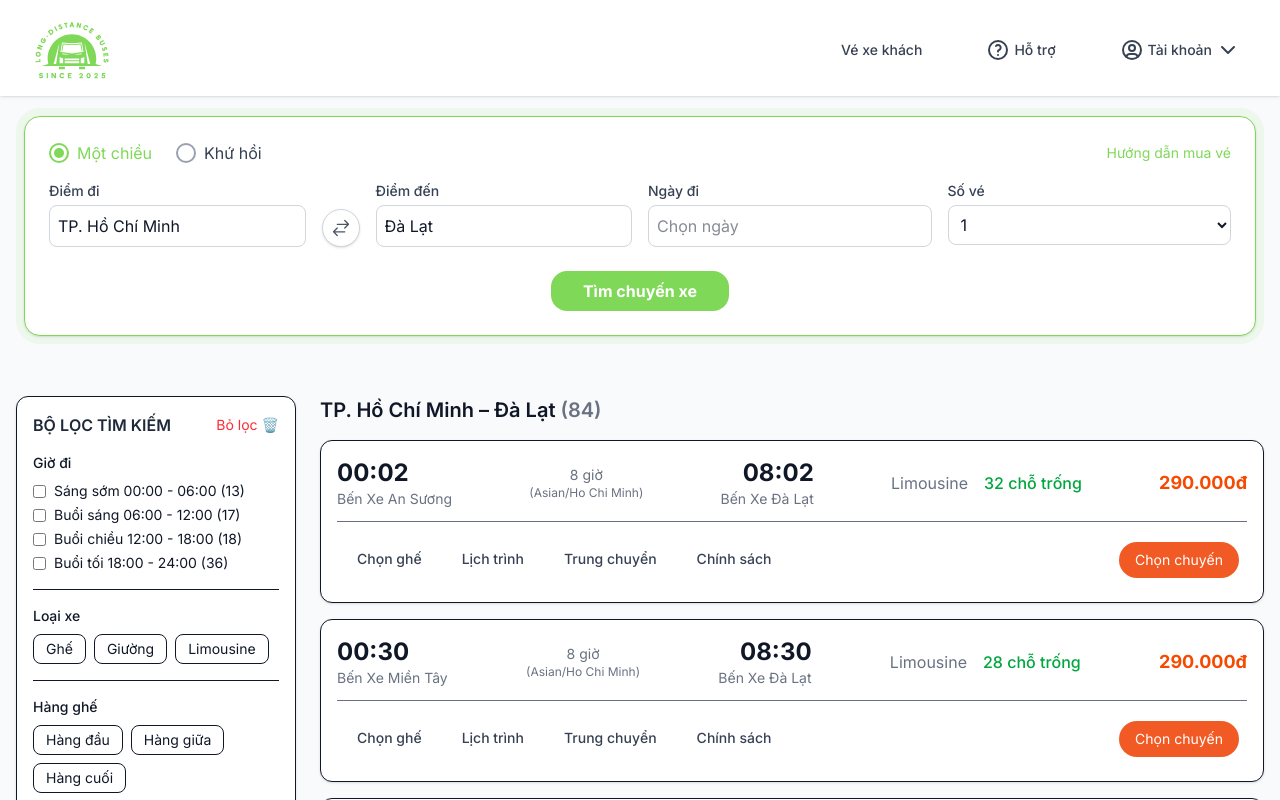
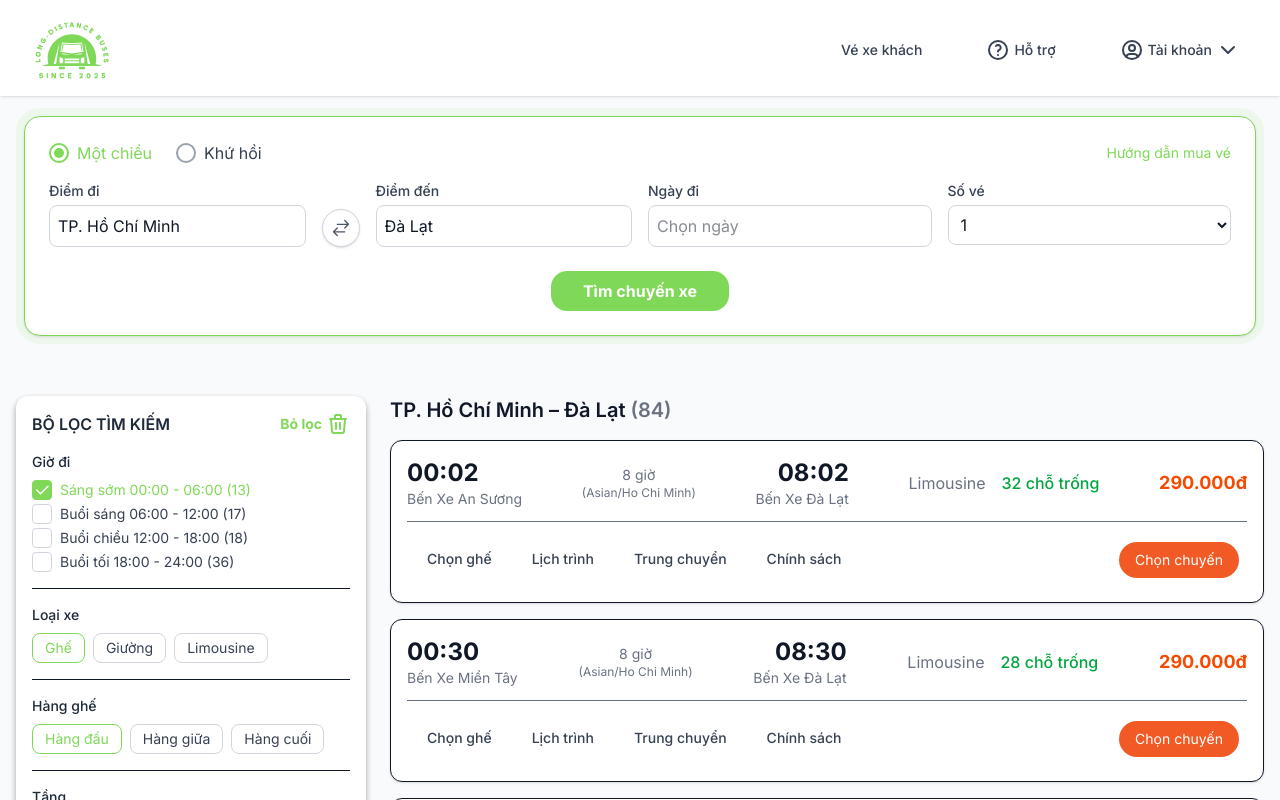
Before and after one commit to tranlinh102/front-coach-ticket-booking, a Next.js app: page /search in a window 1280 px wide. Shown: the top 800 px of the page. Built offline with nearby package versions, Linux system fonts and the light colour scheme.

Commit message:
20/10 10h39 done searchfilter

```diff
--- a/app/(user)/search/page.tsx
+++ b/app/(user)/search/page.tsx
@@ -1,4 +1,4 @@
-import SearchFilter from "@/components/pages/TicketSearch/SearchFilter";
+import SearchFilter from "@/components/pages/TicketSearch/SearchFilter/SearchFilter";
 import SearchTicketForm from "@/components/pages/TicketSearch/SearchTicketForm";
 import TripCard from "@/components/pages/TicketSearch/TripCard";
 
@@ -43,7 +43,7 @@ export default function SearchPage() {
     <div className="space-y-12">
       <SearchTicketForm />
 
-      <div className="max-w-7xl mx-auto py-10 px-4 grid grid-cols-1 md:grid-cols-[280px_1fr] gap-6">
+      <div className="max-w-7xl mx-auto py-10 px-4 grid grid-cols-1 md:grid-cols-[350px_1fr] gap-6">
         {/* Bộ lọc */}
         <SearchFilter />
 
--- a/components/pages/TicketSearch/SearchFilter.tsx
+++ /dev/null
@@ -1,83 +0,0 @@
-export default function SearchFilter() {
-  return (
-    <aside className="bg-white rounded-xl shadow-sm border p-4">
-      <div className="flex justify-between items-center mb-4">
-        <h3 className="font-semibold text-gray-800">BỘ LỌC TÌM KIẾM</h3>
-        <button className="text-red-500 text-sm hover:underline flex items-center gap-1">
-          Bỏ lọc 🗑️
-        </button>
-      </div>
-
-      <div className="space-y-4 text-sm">
-        {/* Giờ đi */}
-        <div>
-          <h4 className="font-medium mb-2">Giờ đi</h4>
-          <div className="space-y-1">
-            {[
-              "Sáng sớm 00:00 - 06:00 (13)",
-              "Buổi sáng 06:00 - 12:00 (17)",
-              "Buổi chiều 12:00 - 18:00 (18)",
-              "Buổi tối 18:00 - 24:00 (36)",
-            ].map((label, i) => (
-              <label key={i} className="flex items-center gap-2">
-                <input type="checkbox" className="accent-[#7FD858]" />
-                {label}
-              </label>
-            ))}
-          </div>
-        </div>
-
-        <hr />
-
-        {/* Loại xe */}
-        <div>
-          <h4 className="font-medium mb-2">Loại xe</h4>
-          <div className="flex flex-wrap gap-2">
-            {["Ghế", "Giường", "Limousine"].map((type) => (
-              <button
-                key={type}
-                className="px-3 py-1 border rounded-lg hover:bg-gray-50"
-              >
-                {type}
-              </button>
-            ))}
-          </div>
-        </div>
-
-        <hr />
-
-        {/* Hàng ghế */}
-        <div>
-          <h4 className="font-medium mb-2">Hàng ghế</h4>
-          <div className="flex flex-wrap gap-2">
-            {["Hàng đầu", "Hàng giữa", "Hàng cuối"].map((r) => (
-              <button
-                key={r}
-                className="px-3 py-1 border rounded-lg hover:bg-gray-50"
-              >
-                {r}
-              </button>
-            ))}
-          </div>
-        </div>
-
-        <hr />
-
-        {/* Tầng */}
-        <div>
-          <h4 className="font-medium mb-2">Tầng</h4>
-          <div className="flex gap-2">
-            {["Tầng trên", "Tầng dưới"].map((floor) => (
-              <button
-                key={floor}
-                className="px-3 py-1 border rounded-lg hover:bg-gray-50"
-              >
-                {floor}
-              </button>
-            ))}
-          </div>
-        </div>
-      </div>
-    </aside>
-  );
-}
--- /dev/null
+++ b/components/pages/TicketSearch/SearchFilter/SearchFilter.tsx
@@ -0,0 +1,151 @@
+"use client";
+
+import { useState } from "react";
+import { TrashIcon } from "@/components/ui/Icon";
+import SortButton from "./components/SortButton";
+import SortItem from "./components/SortItem";
+
+const timeOptions = [
+  "Sáng sớm 00:00 - 06:00 (13)",
+  "Buổi sáng 06:00 - 12:00 (17)",
+  "Buổi chiều 12:00 - 18:00 (18)",
+  "Buổi tối 18:00 - 24:00 (36)",
+];
+const carTypes = ["Ghế", "Giường", "Limousine"];
+const seatRows = ["Hàng đầu", "Hàng giữa", "Hàng cuối"];
+const floors = ["Tầng trên", "Tầng dưới"];
+
+export default function SearchFilter() {
+  const [selectedTimes, setSelectedTimes] = useState<string[]>([
+    "Sáng sớm 00:00 - 06:00 (13)",
+  ]);
+
+  const [selectedCarTypes, setSelectedCarTypes] = useState<string[]>(["Ghế"]);
+  const [selectedSeatRows, setSelectedSeatRows] = useState<string[]>(["Hàng đầu"]);
+  const [selectedFloors, setSelectedFloors] = useState<string[]>(["Tầng trên"]);
+
+  const handleTimeChange = (label: string) => {
+    setSelectedTimes((prev) =>
+      prev.includes(label)
+        ? prev.filter((item) => item !== label)
+        : [...prev, label]
+    );
+  };
+
+  const handleCarTypeChange = (type: string) => {
+    setSelectedCarTypes((prev) =>
+      prev.includes(type)
+        ? prev.filter((item) => item !== type)
+        : [...prev, type]
+    );
+  };
+  const handleSeatRowChange = (row: string) => {
+    setSelectedSeatRows((prev) =>
+      prev.includes(row)
+        ? prev.filter((item) => item !== row)
+        : [...prev, row]
+    );
+  };
+  const handleFloorChange = (floor: string) => {
+    setSelectedFloors((prev) =>
+      prev.includes(floor)
+        ? prev.filter((item) => item !== floor)
+        : [...prev, floor]
+    );
+  };
+
+  const handleClearFilters = () => {
+    setSelectedTimes([]);
+    setSelectedCarTypes([]);
+    setSelectedSeatRows([]);
+    setSelectedFloors([]);
+  };
+
+  return (
+    <aside className="bg-white rounded-xl card-box-shadown p-4">
+      <div className="flex justify-between items-center mb-4">
+        <h3 className="font-semibold text-gray-800">BỘ LỌC TÌM KIẾM</h3>
+        <button
+          onClick={handleClearFilters}
+          className={`cursor-pointer text-[var(--brand)] text-sm font-bold flex items-center gap-1`}
+        >
+          Bỏ lọc
+          <TrashIcon />
+        </button>
+      </div>
+
+      <div className="space-y-4 text-sm">
+        <div>
+          <h4 className="font-medium mb-2 text-gray-800">Giờ đi</h4>
+          <div className="space-y-1">
+            {timeOptions.map((label, i) => (
+              <SortItem
+              key={i}
+              label={label}
+              isSelected={selectedTimes.includes(label)}
+              onChange={() => handleTimeChange(label)}
+              />
+            ))}
+          </div>
+        </div>
+
+        <hr />
+
+        <div>
+          <h4 className="font-medium mb-2 text-gray-800">Loại xe</h4>
+          <div className="flex flex-wrap gap-2">
+            {carTypes.map((type) => {
+              const isSelected = selectedCarTypes.includes(type);
+              return (
+                <SortButton
+                  key={type}
+                  onClick={() => handleCarTypeChange(type)}
+                  text={type}
+                  isSelected={isSelected}
+                />
+              );
+            })}
+          </div>
+        </div>
+
+        <hr />
+
+        <div>
+          <h4 className="font-medium mb-2 text-gray-800">Hàng ghế</h4>
+          <div className="flex flex-wrap gap-2">
+            {seatRows.map((r) => {
+              const isSelected = selectedSeatRows.includes(r);
+              return (
+                <SortButton
+                  key={r}
+                  onClick={() => handleSeatRowChange(r)}
+                  text={r}
+                  isSelected={isSelected}
+                />
+              );
+            })}
+          </div>
+        </div>
+
+        <hr />
+
+        <div>
+          <h4 className="font-medium mb-2 text-gray-800">Tầng</h4>
+          <div className="flex gap-2">
+            {floors.map((floor) => {
+              const isSelected = selectedFloors.includes(floor);
+              return (
+                <SortButton
+                  key={floor}
+                  onClick={() => handleFloorChange(floor)}
+                  text={floor}
+                  isSelected={isSelected}
+                />
+              );
+            })}
+          </div>
+        </div>
+      </div>
+    </aside>
+  );
+}
--- /dev/null
+++ b/components/pages/TicketSearch/SearchFilter/components/SortButton.tsx
@@ -0,0 +1,28 @@
+interface SortButtonProps {
+  text: string;
+  isSelected: boolean
+  onClick: () => void;
+}
+
+export default function SortButton({
+    text,
+    isSelected,
+    onClick,
+}: SortButtonProps) {
+    return (
+        <button
+            type="button"
+            onClick={onClick}
+            className={`
+            px-3 py-1 border rounded-lg transition-colors cursor-pointer
+            ${
+                isSelected
+                ? `border-[var(--brand)] text-[var(--brand)] bg-[var(--brand-light)]`
+                : "border-gray-300 text-gray-700 hover:bg-gray-50"
+            }
+            `}
+        >
+            {text}
+        </button>
+    );
+}
--- /dev/null
+++ b/components/pages/TicketSearch/SearchFilter/components/SortItem.tsx
@@ -0,0 +1,41 @@
+import { CheckIcon } from "@/components/ui/Icon";
+
+interface SortItemProps {
+  label: string;
+  isSelected: boolean
+  onChange: () => void;
+}
+
+export default function SortItem({
+    label,
+    isSelected,
+    onChange,
+}: SortItemProps) {
+    return (
+        <label
+            className="flex items-center gap-2 cursor-pointer select-none"
+            >
+            <input
+                type="checkbox"
+                className="peer sr-only"
+                checked={isSelected}
+                onChange={onChange}
+            />
+            <div
+                className={`
+                w-5 h-5 border rounded flex items-center justify-center
+                text-white transition-colors
+                border-gray-300
+                peer-checked:bg-[var(--brand)] peer-checked:border-[var(--brand)]
+                `}
+            >
+                <CheckIcon className="hidden peer-checked:block" />
+            </div>
+            <span
+                className={`text-gray-700 peer-checked:text-[var(--brand)]`}
+            >
+                {label}
+            </span>
+            </label>
+    );
+}
--- a/components/ui/Icon.tsx
+++ b/components/ui/Icon.tsx
@@ -228,3 +228,16 @@ export function AppStoreIcon(props: React.SVGProps<SVGSVGElement>) {
     </svg>
   )
 }
+
+export function TrashIcon(props: React.SVGProps<SVGSVGElement>) {
+  return (
+    <svg xmlns="http://www.w3.org/2000/svg" width="24" height="24" viewBox="0 0 24 24" fill="none" stroke="currentColor" strokeWidth="2" strokeLinecap="round" strokeLinejoin="round" className="icon icon-tabler icons-tabler-outline icon-tabler-trash">
+      <path stroke="none" d="M0 0h24v24H0z" fill="none"/>
+      <path d="M4 7l16 0" />
+      <path d="M10 11l0 6" />
+      <path d="M14 11l0 6" />
+      <path d="M5 7l1 12a2 2 0 0 0 2 2h8a2 2 0 0 0 2 -2l1 -12" />
+      <path d="M9 7v-3a1 1 0 0 1 1 -1h4a1 1 0 0 1 1 1v3" />
+    </svg>
+  )
+}
--- a/styles/globals.css
+++ b/styles/globals.css
@@ -40,3 +40,7 @@ body {
   width: 100%;
   display: block;
 }
+
+.card-box-shadown {
+  box-shadow: 0 3px 6px rgba(0, 0, 0, .16), 0 3px 6px rgba(0, 0, 0, .2);
+}
```
